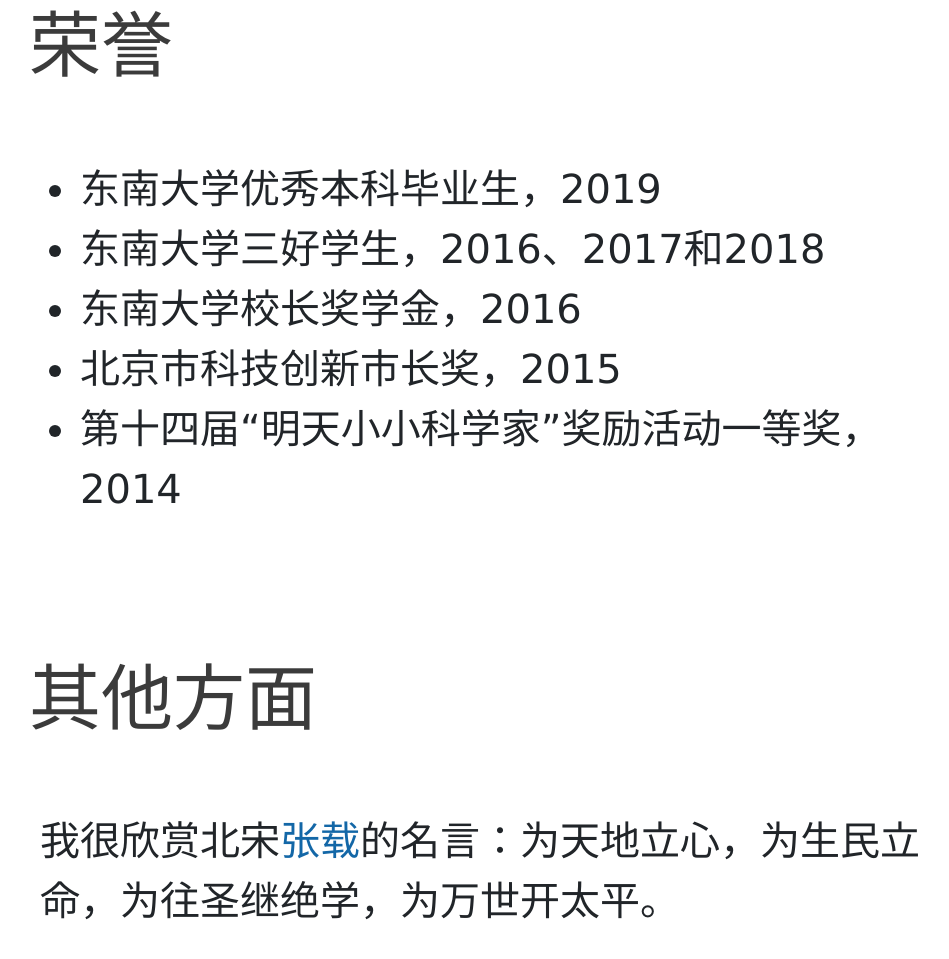
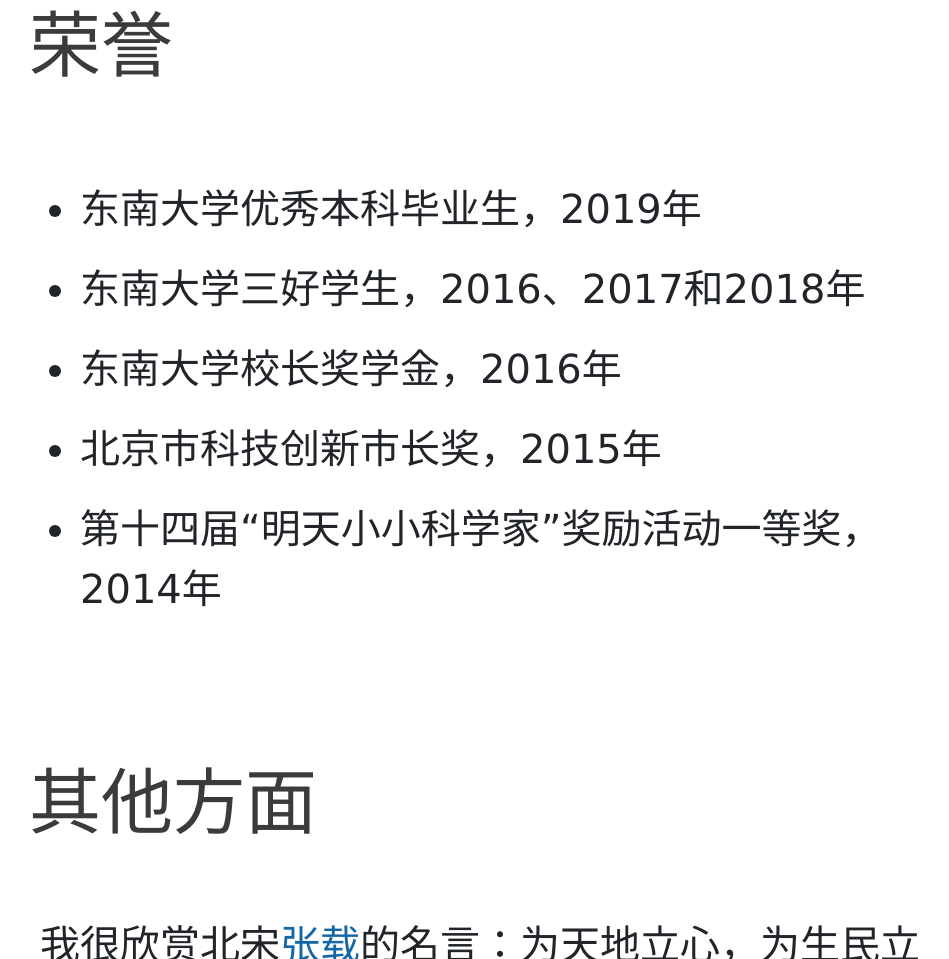
Before and after one commit to antao97/antao97.github.io, a plain HTML site: page mobile_cn.html in a window 1280 px wide. Shown: the part 3964-4923 px from the top of the page, without its empty margins (161-1110 px from the left). Drawn offline with nearby package versions, Linux system fonts and the light colour scheme.

Commit message:
fix typo error

```diff
--- a/mobile_cn.html
+++ b/mobile_cn.html
@@ -362,11 +362,11 @@
     <td valign="middle">
       <div>
       <ul>
-          <li>东南大学优秀本科毕业生，2019</li>
-          <li>东南大学三好学生，2016、2017和2018</li>
-          <li>东南大学校长奖学金，2016</li>
-          <li>北京市科技创新市长奖，2015</li>
-          <li>第十四届“明天小小科学家”奖励活动一等奖，2014</li>
+          <p><li>东南大学优秀本科毕业生，2019年</li></p>
+          <p><li>东南大学三好学生，2016、2017和2018年</li></p>
+          <p><li>东南大学校长奖学金，2016年</li></p>
+          <p><li>北京市科技创新市长奖，2015年</li></p>
+          <p><li>第十四届“明天小小科学家”奖励活动一等奖，2014年</li></p>
       </ul>
       </div>
     </td>
```
